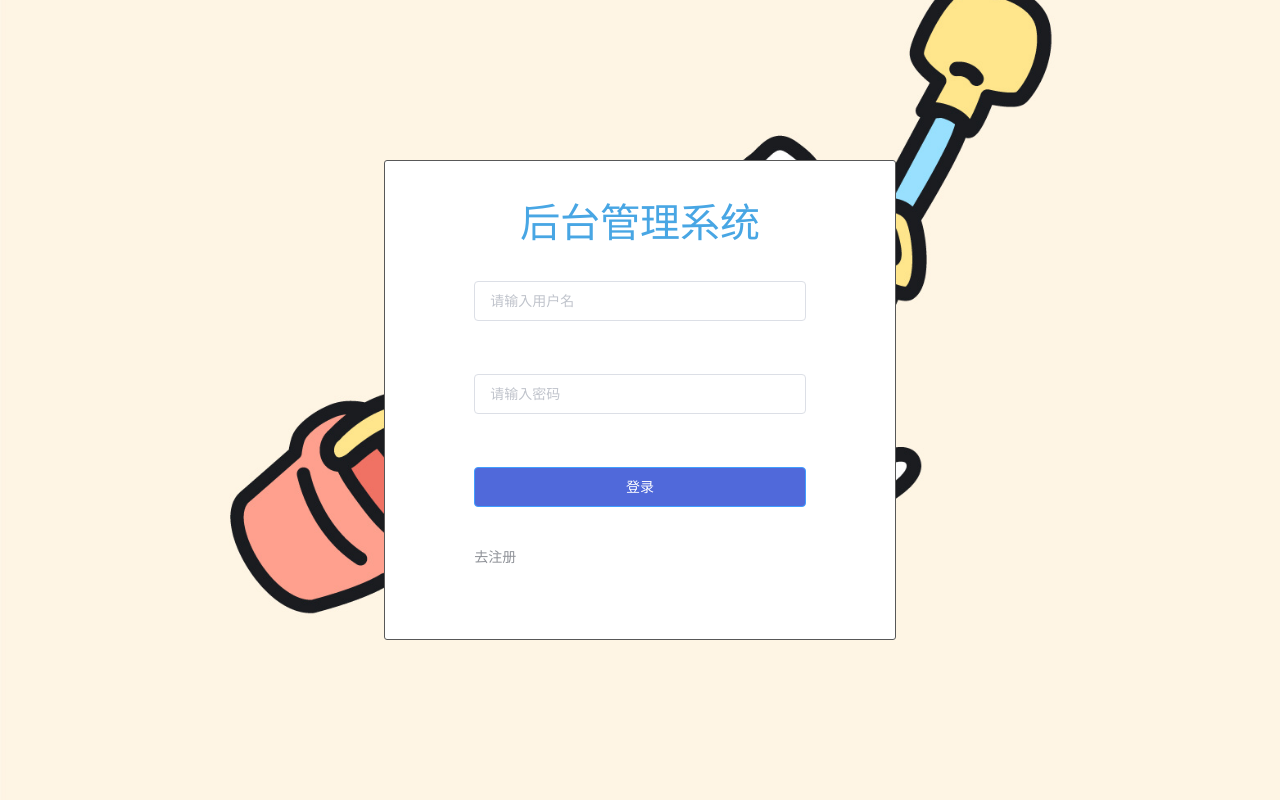
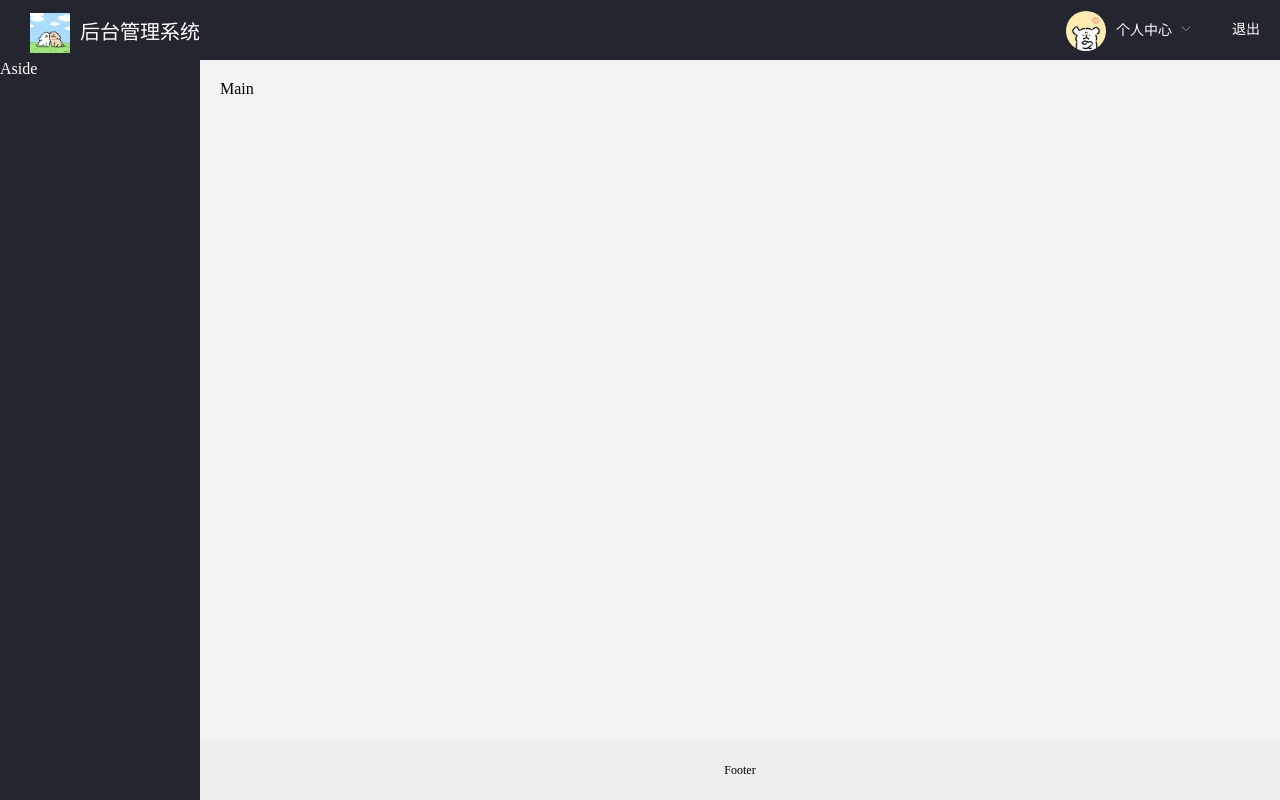
Before and after one commit to mia0205/houtai, a Vue app: page /#/ in a window 1280 px wide. Before the commit this address led to /#/login. Built offline with nearby package versions, Linux system fonts and the light colour scheme.

Commit message:
布局页面搭建第一次

```diff
--- a/src/router/index.js
+++ b/src/router/index.js
@@ -6,7 +6,7 @@ Vue.use(VueRouter)
 const routes = [
   {
     path: '/',
-    redirect: '/login'
+    component: () => import('@/views/layout/index.vue')
   },
   {
     path: '/login',
@@ -15,6 +15,10 @@ const routes = [
   {
     path: '/reg',
     component: () => import('@/views/register')
+  },
+  {
+    path: '/layout',
+    component: () => import('@/views/layout/index.vue')
   }
 ]
 // 路由懒加载就是页面路由路径切换到reg,才去加载对应的组件代码，让首页加载文件体积更新，打开更快
--- /dev/null
+++ b/src/views/layout/index.vue
@@ -0,0 +1,106 @@
+<template>
+  <el-container class="main-container">
+  <el-header>
+    <!-- 左侧图片 -->
+     <div class="ht">
+      <img src="../../assets/images/c1.jpg" alt="" class="img1">
+      <span class="ht1">后台管理系统</span>
+     </div>
+     <!-- 右侧菜单 -->
+  <el-menu
+      background-color="#23262E"
+      text-color="#fff"
+      mode="horizontal"
+      active-text-color="#409EFF"
+  >
+  <el-submenu index="1" class="index1">
+    <template slot="title">
+      <!-- 头像 -->
+       <img src="../../assets/images/c2.jpg" alt="" class="img2">
+       <span>个人中心</span>
+    </template>
+    <el-menu-item index="1-1">基本资料</el-menu-item>
+    <el-menu-item index="1-2">更改头像</el-menu-item>
+    <el-menu-item index="1-3">重置密码</el-menu-item>
+  </el-submenu>
+  <el-menu-item index="2">退出</el-menu-item>
+
+  </el-menu>
+  </el-header>
+  <el-container>
+    <el-aside width="200px">Aside</el-aside>
+    <el-container>
+      <el-main>Main</el-main>
+      <el-footer>Footer</el-footer>
+    </el-container>
+  </el-container>
+</el-container>
+</template>
+
+<script>
+export default {
+  name: 'layout-index'
+
+}
+</script>
+
+<style scoped lang="less">
+.ht{
+  margin-left:20px;
+  display: flex;
+  justify-content: center;
+  align-items: center;
+}
+  .img1{
+    width: 40px;
+    height: 40px;
+    margin-left:10px;
+    margin-top:6px;
+
+  }
+  .ht1{
+    color:#fff;
+    font-size:20px;
+    margin-left:10px;
+
+  }
+  .img2{
+    width: 40px;
+    height: 40px;
+    border-radius: 50%;
+    background-color: #fff;
+    margin-right:10px;
+    object-fit: cover;
+
+  }
+.main-container{
+  width: 100%;
+  height: 100vh;
+}
+
+.el-header {
+    background-color: #23262E;
+    padding: 0;
+    display: flex;
+    justify-content: space-between;
+
+  }
+.el-aside{
+  background-color: #23262E;
+  color:#fff;
+}
+  .el-main {
+    background-color: #F2F2F2;
+    overflow-y: scroll;
+    height: 0;
+  }
+  .el-footer{
+    background-color: #eee;
+    font-size: 12px;
+    display: flex;
+    justify-content: center;
+    align-items: center;
+
+  }
+
+</style>
--- a/src/views/login/index.vue
+++ b/src/views/login/index.vue
@@ -61,6 +61,8 @@ export default {
           this.$message.success('登录成功')
           // 保存到vuex里
           this.$store.commit('updateToken', logres.token)
+          // 跳转
+          this.$router.push('/layout')
         } else {
           return false
         }
```
